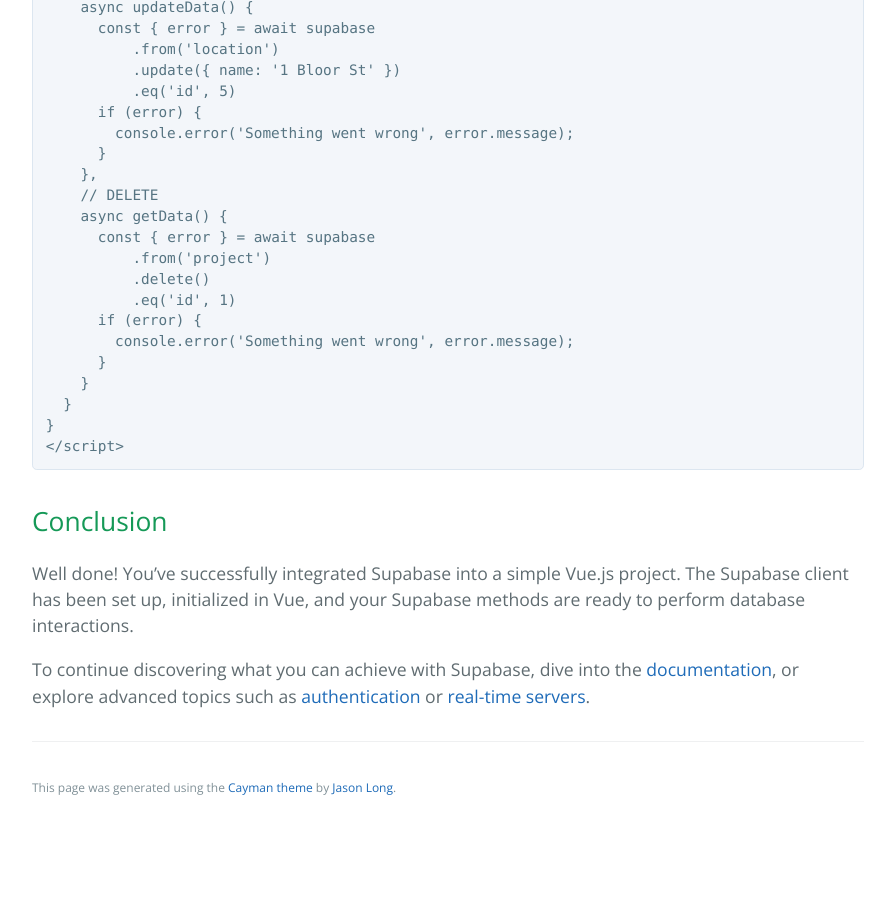
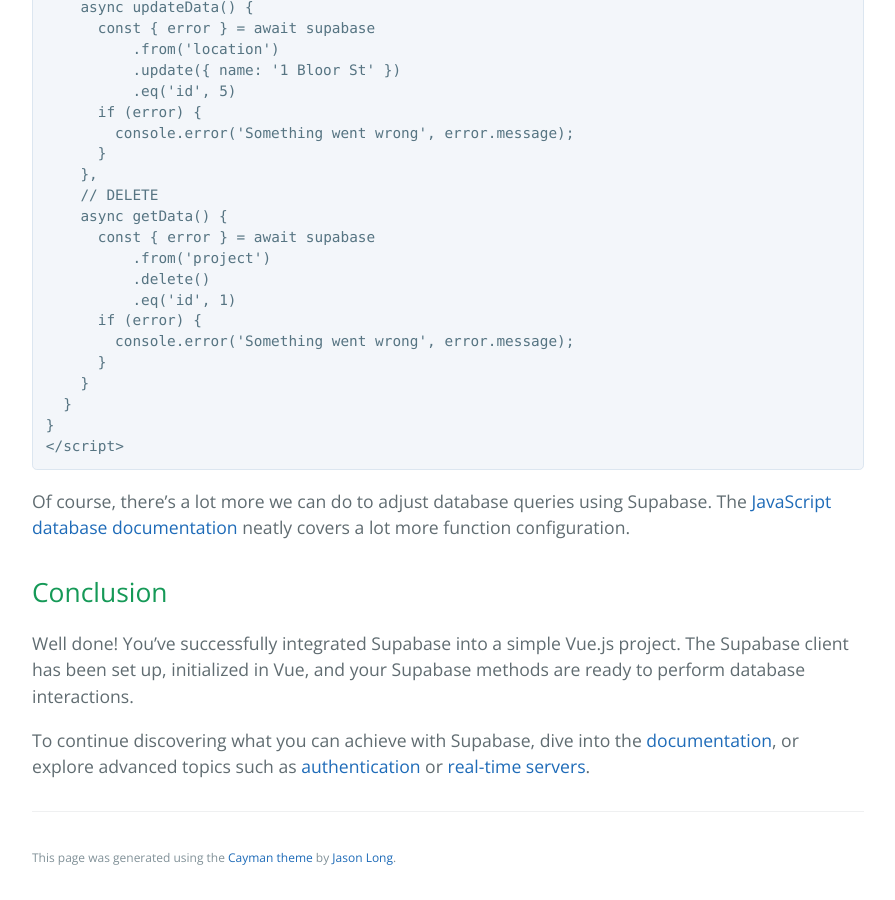
Before and after one commit to learning-software-engineering/learning-software-engineering.github.io, a Jekyll site: the page built from Topics/Tech_Stacks/Supabase.md, in a window 1280 px wide and 900 px high, scrolled down 3499 px. Shown: the whole window, without its empty margins (192-1087 px from the left). Built offline with Jekyll 4.4.1, drawn with Linux system fonts in a browser that asks for light colours; our own code applies the rules of GitHub Pages for plain Markdown files; before the commit the page ends 4329 px from its top, so only the background shows below that.

Commit message:
added an extra hyperlink

````diff
--- a/Topics/Tech_Stacks/Supabase.md
+++ b/Topics/Tech_Stacks/Supabase.md
@@ -133,6 +133,8 @@
 </script>
 ```
 
+Of course, there's a lot more we can do to adjust database queries using Supabase. The [JavaScript database documentation](https://supabase.com/docs/reference/javascript/select) neatly covers a lot more function configuration.
+
 ## Conclusion
 
 Well done! You've successfully integrated Supabase into a simple Vue.js project. The Supabase client has been set up, initialized in Vue, and your Supabase methods are ready to perform database interactions.
````
